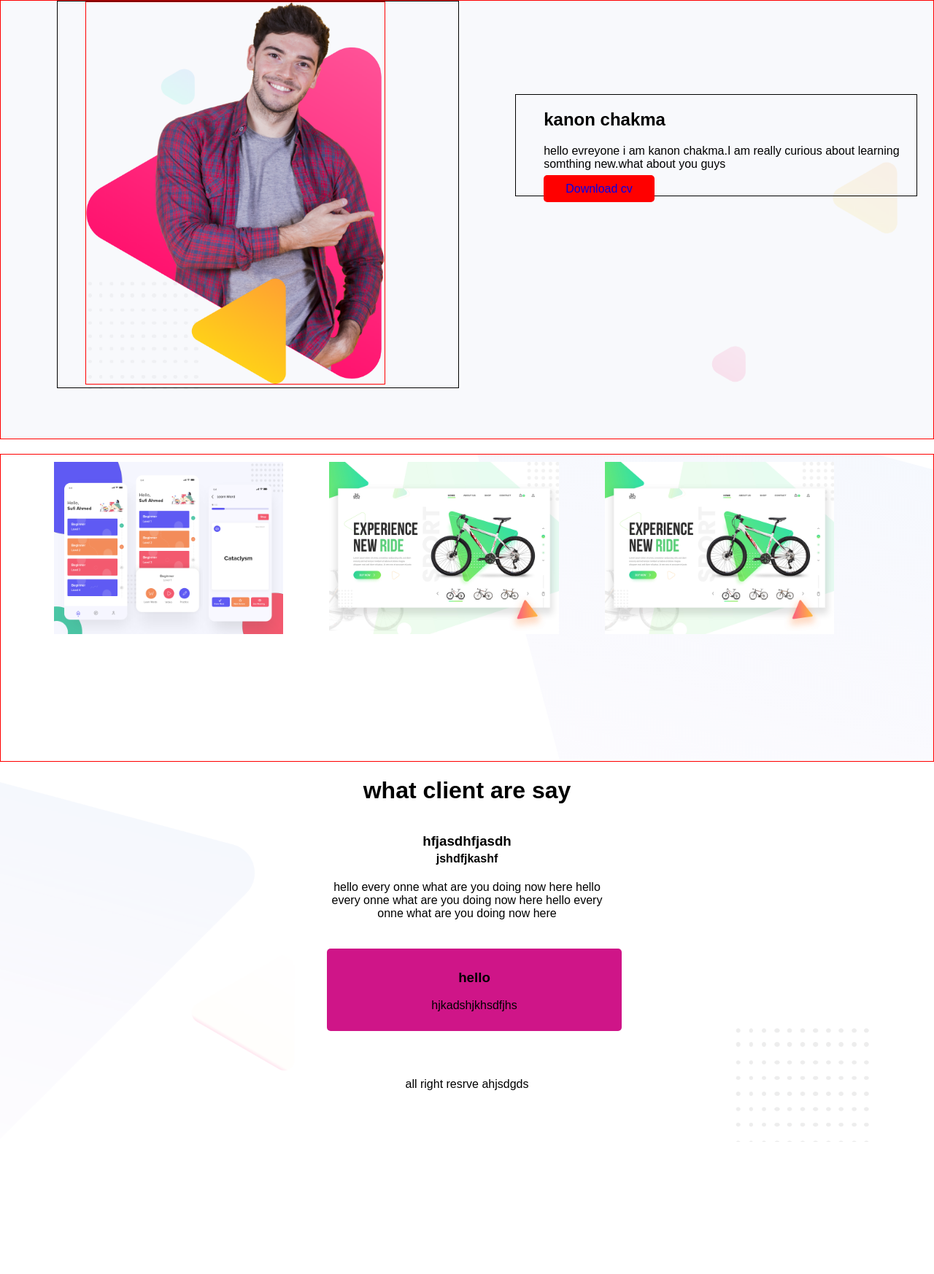
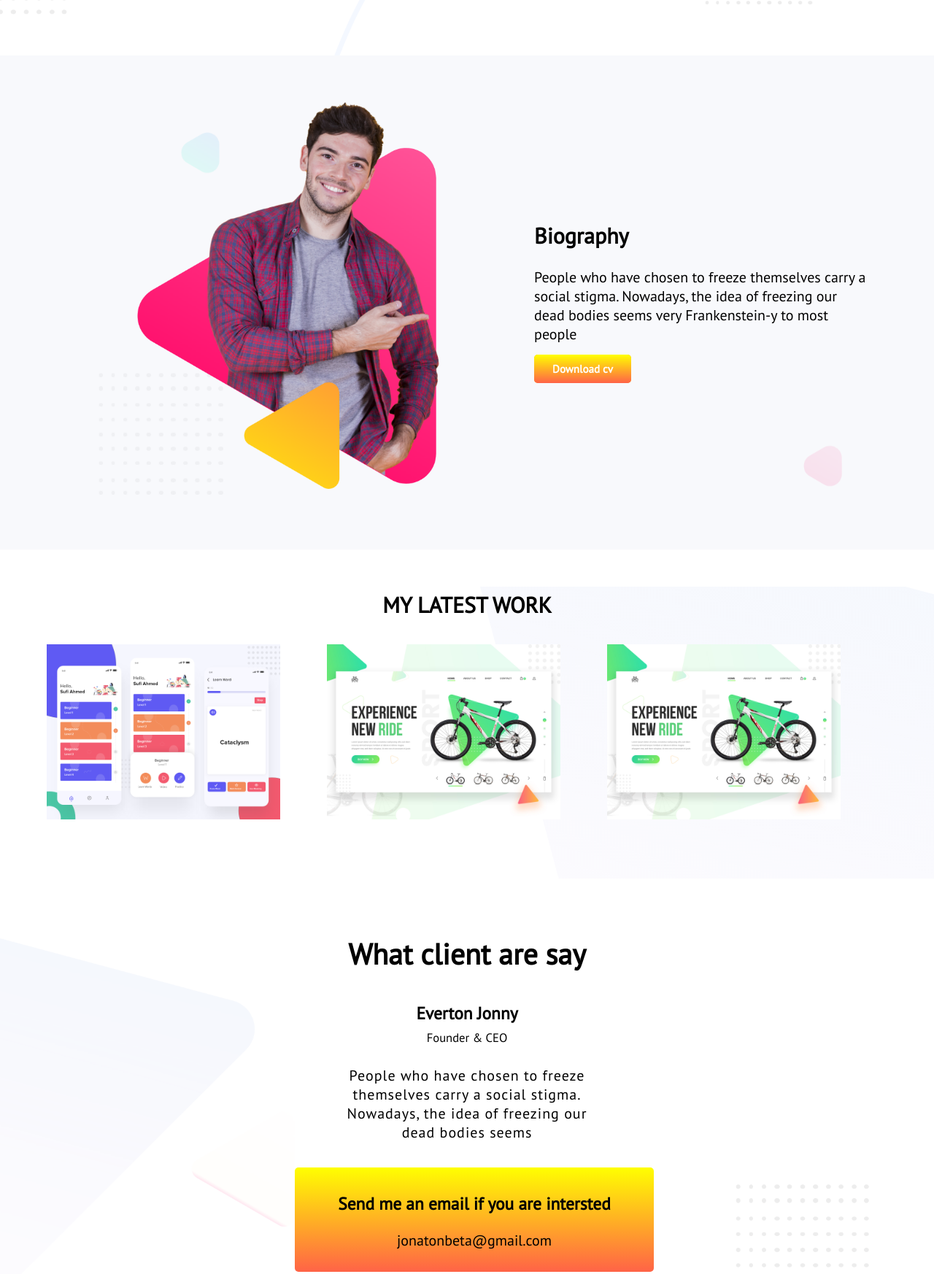
Before and after one commit to kanonChakma/MyPersonalWebsite, a plain HTML site: page index.html in a window 1280 px wide. Shown: the part 602-2348 px from the top of the page at 73% size. Before the commit the page ends 2167 px from the top, so only its background shows below. Drawn offline with Linux system fonts and the light colour scheme.

Commit message:
added new

```diff
--- a/index.css
+++ b/index.css
@@ -1,12 +1,13 @@
 body{
+    font-size: 20px;
     font-family: 'PT Sans', sans-serif;
     margin: 0;
 }
 section{
-    height: 600px;
-    border:1px solid red;
+    height: 550px;
 }
 .header{
+    padding: 5%;
     background-image: url("images/header-bg.png");
     background-repeat: no-repeat;
     background-position: left;
@@ -15,31 +16,38 @@ section{
 .first-second{
     width: 40%;
     margin-left: 6%;
-    float: left;
+    float:left;
     padding-left: 3%;
-    border: 1px solid ;
+}
+.high-light{
+    color: orange;
+    margin-top: -20px;
 }
 .hello{
-    margin-top: 10%;
+    margin-top: 12%;
 }
 .first-second img{
-    width: 80%;
-    border: 1px solid red;
+    width: 90%;
+    padding-left: 20px;
 }
-a{
+.button,.button1{
     text-decoration: none;
-    background-color:red;
+    color: #fff;
+    background-color: orange;
+    font-size: 15px;
+    font-weight: 700;
     border-radius: 5px;
-    margin-top: 20px;
+    background-image: linear-gradient(yellow,tomato);
+    margin-top: 15px;
+}
+.button1{
+    padding: 10px 25px;
 }
 .button{
     padding: 10px 20px;
-
-}
-.button1{
-    padding: 10px 30px;
 }
 .biography{
+    padding: 5%;
     background-image: url("images/biography-bg.png");
     background-repeat: no-repeat;
     background-position: left;
@@ -48,13 +56,18 @@ a{
 .latest-work{
     background-image: url("images/latest-work-bg.png");
     background-repeat: no-repeat;
-    padding: 10px;
-    margin-top: 20px;
     height: 400px;
     background-position: right;
-    background-size: initial;
+    margin-top: 50px;
+}
+#latest{
+   text-transform: uppercase;
+   text-align: center;
+   padding: 5px 0px 5px 0px;
+   margin-bottom: 20px;
 }
 .middle{
+    margin-top: 10px;
     width:25%;
     float: left;
     margin-left:5%;
@@ -63,18 +76,19 @@ a{
     width: 100%;
 }
 footer{
-    background-image: url("images/footer-bg.png");
+  background-image: url("images/footer-bg.png");
   background-position: left;
   background-repeat: no-repeat;
   background-size:cover;
-  height: 500px;
+  height: 550px;
+  padding:50px;
 }
 .foot{
     text-align: center;
 }
-.up,.down{
+
+.up{
     width: 30%;
-    height: auto;
     margin-left: 35%;
 }
 #one{
@@ -84,9 +98,18 @@ footer{
     margin-top: -15px;
 }
 .down{
+    margin-left: 30%;
     border-radius: 5px;
     margin-top:3%;
     margin-bottom: 5%;
     padding: 10px;
-    background-color: rgb(207, 21, 136);
+    width: 40%;
+    background-image: linear-gradient(yellow,tomato);
 }
+.weight{
+    font-weight: 400;
+}
+.proper{
+    text-align: center;
+    letter-spacing: 1px;
+}
--- a/index.html
+++ b/index.html
@@ -3,16 +3,17 @@
 <head>
     <meta charset="UTF-8">
     <meta name="viewport" content="width=device-width, initial-scale=1.0">
+    <link href="https://fonts.googleapis.com/css2?family=PT+Sans&display=swap" rel="stylesheet">
     <link rel="stylesheet" href="index.css">
     <title>MyPersonalWebsite</title>
 </head>
 <body>
   <section class="header">
       <div class="first-second hello">
-           <h3>hello i'm</h3>
-           <h1>kanon chakma</h1>
-           <p>hello evreyone i am kanon chakma.I am really curious about learning somthing new.what about you guys</p>
-           <p>hello evreyone i am kanon chakma.I am really curious about learning somthing new.what about you guys</p>
+           <h3>Hello i'm</h3>
+           <h1 class="high-light">Jonaton Beta</h1>
+           <p>hello evreyone i am Jonaton Beta.I am really curious about learning somthing new.what about you guys?
+           hello evreyone i am kanon chakma.I am really curious about learning somthing new.what about you guys</p>
            <a class="button" href="#">hire me</a>
       </div>
        <div class="first-second">
@@ -25,13 +26,14 @@
          <img src="images/peter_dream.png">
     </div>
     <div class="first-second hello">
-          <h1>kanon chakma</h1>
-          <p>hello evreyone i am kanon chakma.I am really curious about learning somthing new.what about you guys</p>
+          <h1>Biography</h1>
+          <p>People who have chosen to freeze themselves carry a social stigma. Nowadays, the idea of freezing our dead bodies seems very Frankenstein-y to most people</p>
        <a class="button1" href="#">Download cv</a>
    </div>
 </section>
 
 <section class="latest-work">
+    <h1 id="latest">My Latest Work</h1>
     <div class="middle">
         <img src="images/latest-work/work-1.png">
     </div>
@@ -44,19 +46,17 @@
 </section>
 <footer>
     <div class="foot">
-        <h1>what client are say</h1>
+        <h1>What client are say</h1>
        <div class="up">
-        <h3 id="one">hfjasdhfjasdh</h3>
-        <h4 id="two">jshdfjkashf</h4>
-        <p>hello every onne what are you doing now here
-         hello every onne what are you doing now here
-          hello every onne what are you doing now here</p>
+        <h3 id="one">Everton Jonny</h3>
+        <h5 id="two" class="weight">Founder & CEO</h5>
+        <p class="proper">People who have chosen to freeze themselves carry a social stigma. Nowadays, the idea of freezing our dead bodies seems</p>
     </div>
         <div class="down">
-            <h3>hello</h3>
-            <p>hjkadshjkhsdfjhs</p>
+            <h3>Send me an email if you are intersted</h3>
+            <p>jonatonbeta@gmail.com</p>
         </div>
-        <p>all right resrve ahjsdgds</p>
+        <p class="weight">All right reserve goes to jonaton beta</p>
     </div>
 </footer>
 </body>
```
